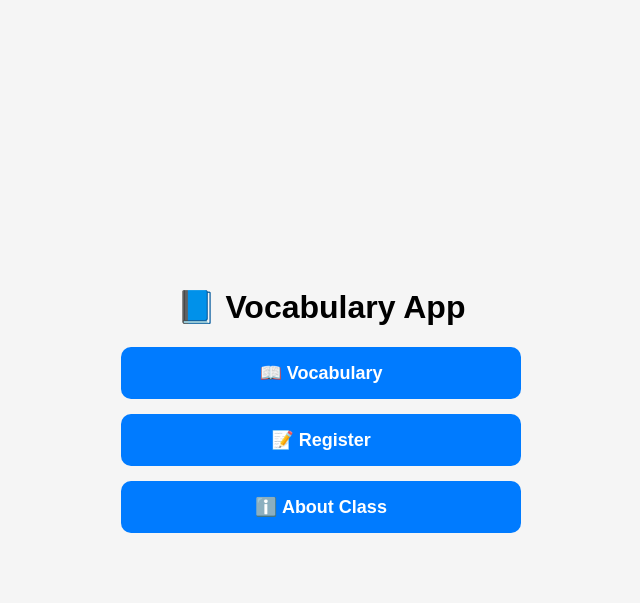
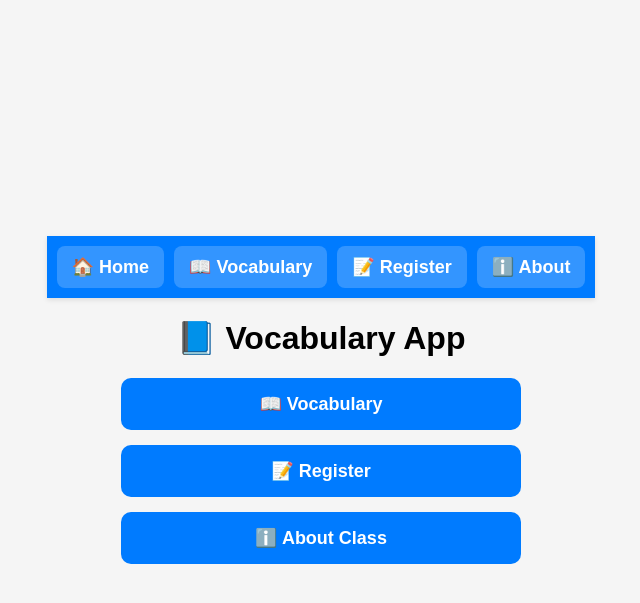
Before and after one commit to sachinsaitawadekar/vocabulary, a PHP site: page / in a window 1280 px wide. Shown: the top 603 px of the page, without its empty margins (319-959 px from the left). Run offline with PHP 8.4, Linux system fonts and the light colour scheme.

Commit message:
adding header.php - Sticky header

```diff
--- a/about.php
+++ b/about.php
@@ -18,6 +18,7 @@
   </style>
 </head>
 <body>
+  <?php include("header.php"); ?>
   <div class="content">
     <h2>About the Class</h2>
     <p>This class helps students improve their English vocabulary by learning one new word every day.</p>
--- /dev/null
+++ b/header.php
@@ -0,0 +1,75 @@
+<!-- header.php -->
+<header>
+  <nav class="top-nav">
+    <a href="/index.php">🏠 Home</a>
+    <a href="/vocabulary.php">📖 Vocabulary</a>
+    <a href="/register.php">📝 Register</a>
+    <a href="/about.php">ℹ️ About</a>
+    <button id="installBtn">📲 Install App</button>
+  </nav>
+</header>
+
+<style>
+  body { margin: 0; font-family: Arial, sans-serif; }
+  .top-nav {
+    position: sticky;
+    top: 0;
+    z-index: 999;
+    display: flex;
+    flex-wrap: wrap;
+    justify-content: center;
+    gap: 10px;
+    padding: 10px;
+    background: #007BFF;
+    box-shadow: 0 2px 5px rgba(0,0,0,0.1);
+  }
+  .top-nav a, .top-nav button {
+    color: white;
+    text-decoration: none;
+    padding: 10px 15px;
+    border-radius: 8px;
+    font-weight: bold;
+    border: none;
+    background: rgba(255,255,255,0.2);
+    transition: 0.3s;
+    cursor: pointer;
+  }
+  .top-nav a:hover, .top-nav button:hover {
+    background: rgba(255,255,255,0.4);
+  }
+  #installBtn { display: none; }
+
+  @media (max-width: 480px) {
+    .top-nav a, .top-nav button {
+      font-size: 4vw;
+      padding: 8px 10px;
+    }
+  }
+</style>
+
+<script>
+  // Register Service Worker
+  if ("serviceWorker" in navigator) {
+    navigator.serviceWorker.register("/service-worker.js")
+      .then(reg => console.log("✅ SW registered:", reg.scope))
+      .catch(err => console.error("❌ SW failed:", err));
+  }
+
+  // Handle Install App button
+  let deferredPrompt;
+  const installBtn = document.getElementById("installBtn");
+  window.addEventListener("beforeinstallprompt", (e) => {
+    e.preventDefault();
+    deferredPrompt = e;
+    installBtn.style.display = "block";
+  });
+  installBtn.addEventListener("click", () => {
+    if (deferredPrompt) {
+      deferredPrompt.prompt();
+      deferredPrompt.userChoice.then(() => {
+        deferredPrompt = null;
+        installBtn.style.display = "none";
+      });
+    }
+  });
+</script>
--- a/index.php
+++ b/index.php
@@ -43,7 +43,7 @@
   </style>
 </head>
 <body>
-
+  <?php include("header.php"); ?>
   <h1>📘 Vocabulary App</h1>
   <div class="menu">
     <a href="vocabulary.php">📖 Vocabulary</a>
--- a/register.php
+++ b/register.php
@@ -26,6 +26,7 @@
   </style>
 </head>
 <body>
+  <?php include("header.php"); ?>
   <div class="card">
     <h2>Register</h2>
     <form>
--- a/vocabulary.php
+++ b/vocabulary.php
@@ -90,6 +90,7 @@ $nextDate = $nextStmt->fetchColumn();
   </style>
 </head>
 <body>
+  <?php include("header.php"); ?>
   <div class="word"><?= htmlspecialchars($word) ?></div>
   <div class="date">📅 <?= htmlspecialchars($date) ?></div>
   <div class="nav">
```
Also changed, not shown: 1 other file.
